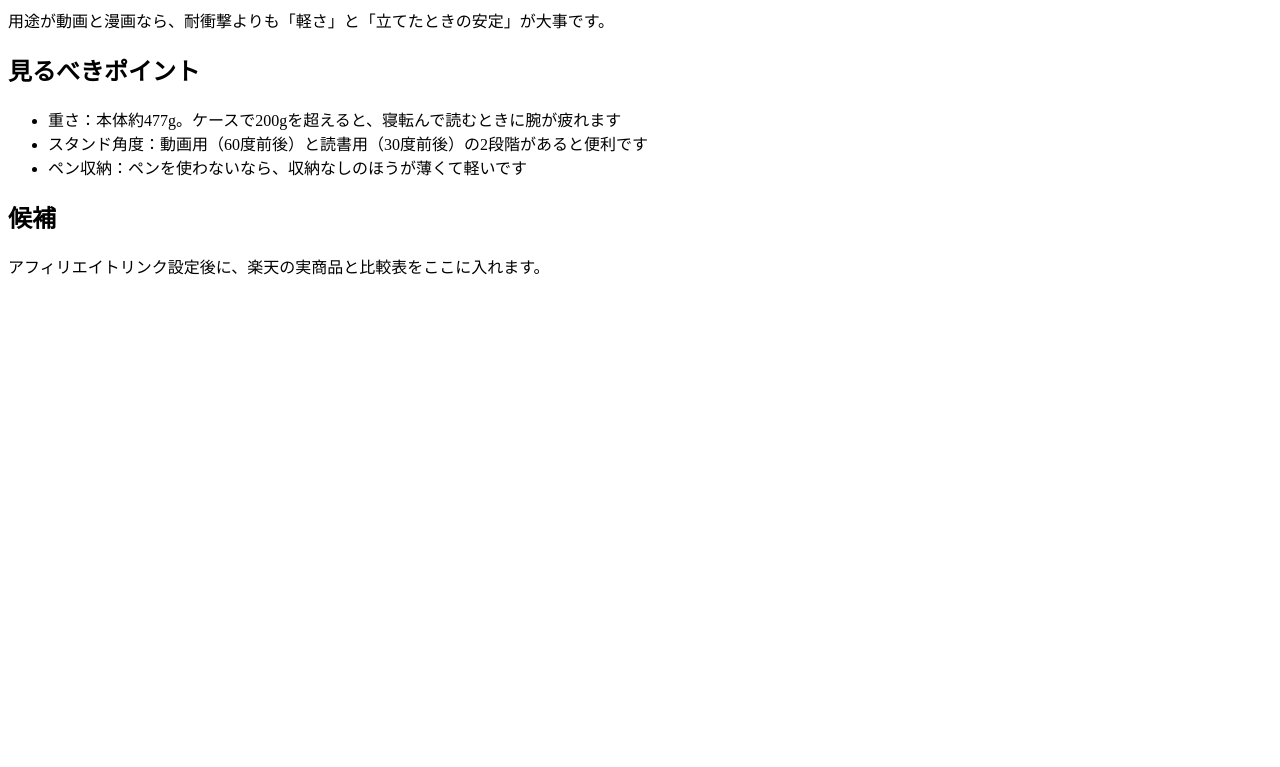
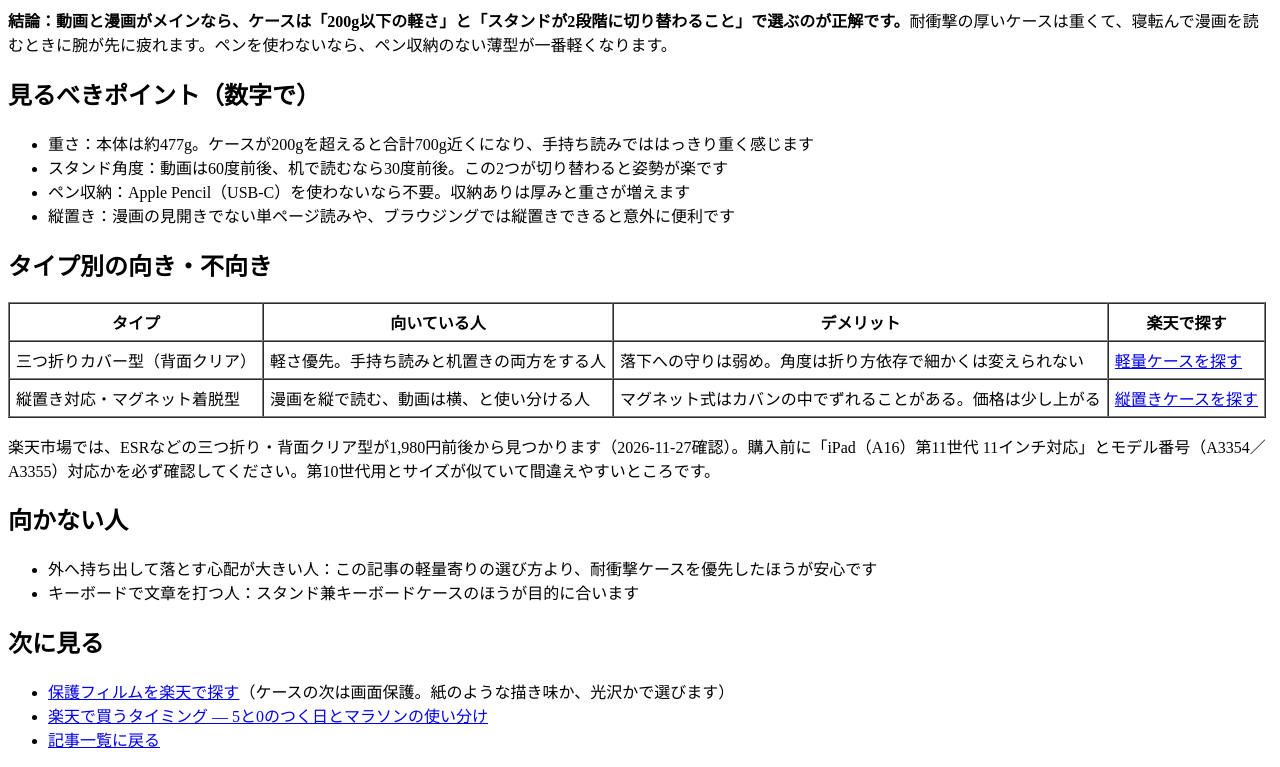
Before and after one commit to ManoCity/manocity-note, a plain HTML site: page note/ipad-a16-case.html in a window 1280 px wide. Shown: the part 121-888 px from the top of the page. Before the commit the page ends 800 px from the top, so only its background shows below. Drawn offline with Linux system fonts and the light colour scheme.

Commit message:
Add affiliate links to case article and sitemap
Updated the title and meta description for clarity and detail. Enhanced the content to emphasize key points regarding case selection for the iPad (A16).

```diff
--- a/note/ipad-a16-case.html
+++ b/note/ipad-a16-case.html
@@ -3,20 +3,47 @@
 <head>
 <meta charset="utf-8">
 <meta name="viewport" content="width=device-width, initial-scale=1">
-<title>iPad（A16）ケースの選び方 | ManoCity Note</title>
-<meta name="description" content="iPad（A16）11インチを動画と漫画に使う場合のケース選び。重さ、スタンドの角度、ペン収納の要否で整理。">
+<title>iPad（A16）ケースの選び方 — 動画と漫画がメインなら軽さと角度で選ぶ | ManoCity Note</title>
+<meta name="description" content="iPad（A16）11インチを動画と漫画に使う場合のケース選び。結論は軽さ200g以下とスタンド2段階。ペン収納の要否、縦置きの使いどころまで整理。">
 </head>
 <body>
-<p>※この記事にはアフィリエイトリンク（PR）が含まれます。価格は確認日時点のものです。</p>
+<p>※この記事にはアフィリエイトリンク（PR）が含まれます。リンク先の価格は楽天市場でその時点のものを確認してください。</p>
 <h1>iPad（A16）ケースの選び方 — 動画と漫画がメインなら</h1>
-<p>用途が動画と漫画なら、耐衝撃よりも「軽さ」と「立てたときの安定」が大事です。</p>
-<h2>見るべきポイント</h2>
+<p><strong>結論：動画と漫画がメインなら、ケースは「200g以下の軽さ」と「スタンドが2段階に切り替わること」で選ぶのが正解です。</strong>耐衝撃の厚いケースは重くて、寝転んで漫画を読むときに腕が先に疲れます。ペンを使わないなら、ペン収納のない薄型が一番軽くなります。</p>
+<h2>見るべきポイント（数字で）</h2>
 <ul>
-<li>重さ：本体約477g。ケースで200gを超えると、寝転んで読むときに腕が疲れます</li>
-<li>スタンド角度：動画用（60度前後）と読書用（30度前後）の2段階があると便利です</li>
-<li>ペン収納：ペンを使わないなら、収納なしのほうが薄くて軽いです</li>
+<li>重さ：本体は約477g。ケースが200gを超えると合計700g近くになり、手持ち読みでははっきり重く感じます</li>
+<li>スタンド角度：動画は60度前後、机で読むなら30度前後。この2つが切り替わると姿勢が楽です</li>
+<li>ペン収納：Apple Pencil（USB-C）を使わないなら不要。収納ありは厚みと重さが増えます</li>
+<li>縦置き：漫画の見開きでない単ページ読みや、ブラウジングでは縦置きできると意外に便利です</li>
 </ul>
-<h2>候補</h2>
-<p>アフィリエイトリンク設定後に、楽天の実商品と比較表をここに入れます。</p>
+<h2>タイプ別の向き・不向き</h2>
+<table border="1" cellspacing="0" cellpadding="6">
+<tr><th>タイプ</th><th>向いている人</th><th>デメリット</th><th>楽天で探す</th></tr>
+<tr>
+<td>三つ折りカバー型（背面クリア）</td>
+<td>軽さ優先。手持ち読みと机置きの両方をする人</td>
+<td>落下への守りは弱め。角度は折り方依存で細かくは変えられない</td>
+<td><a href="https://hb.afl.rakuten.co.jp/hgc/5a09156c.5740d24d.5a09156d.e6f8c2dc/?pc=https%3A%2F%2Fsearch.rakuten.co.jp%2Fsearch%2Fmall%2FiPad%2BA16%2B%25E3%2582%25B1%25E3%2583%25BC%25E3%2582%25B9%2B%25E8%25BB%25BD%25E9%2587%258F%2F&link_type=hybrid_url&ut=eyJwYWdlIjoidXJsIiwidHlwZSI6Imh5YnJpZF91cmwiLCJjb2wiOjF9" rel="nofollow sponsored noopener" target="_blank">軽量ケースを探す</a></td>
+</tr>
+<tr>
+<td>縦置き対応・マグネット着脱型</td>
+<td>漫画を縦で読む、動画は横、と使い分ける人</td>
+<td>マグネット式はカバンの中でずれることがある。価格は少し上がる</td>
+<td><a href="https://hb.afl.rakuten.co.jp/hgc/5a09156c.5740d24d.5a09156d.e6f8c2dc/?pc=https%3A%2F%2Fsearch.rakuten.co.jp%2Fsearch%2Fmall%2FiPad%2BA16%2B%25E3%2582%25B1%25E3%2583%25BC%25E3%2582%25B9%2B%25E7%25B8%25A6%25E7%25BD%25AE%25E3%2581%258D%2F&link_type=hybrid_url&ut=eyJwYWdlIjoidXJsIiwidHlwZSI6Imh5YnJpZF91cmwiLCJjb2wiOjF9" rel="nofollow sponsored noopener" target="_blank">縦置きケースを探す</a></td>
+</tr>
+</table>
+<p>楽天市場では、ESRなどの三つ折り・背面クリア型が1,980円前後から見つかります（2026-11-27確認）。購入前に「iPad（A16）第11世代 11インチ対応」とモデル番号（A3354／A3355）対応かを必ず確認してください。第10世代用とサイズが似ていて間違えやすいところです。</p>
+<h2>向かない人</h2>
+<ul>
+<li>外へ持ち出して落とす心配が大きい人：この記事の軽量寄りの選び方より、耐衝撃ケースを優先したほうが安心です</li>
+<li>キーボードで文章を打つ人：スタンド兼キーボードケースのほうが目的に合います</li>
+</ul>
+<h2>次に見る</h2>
+<ul>
+<li><a href="https://hb.afl.rakuten.co.jp/hgc/5a09156c.5740d24d.5a09156d.e6f8c2dc/?pc=https%3A%2F%2Fsearch.rakuten.co.jp%2Fsearch%2Fmall%2FiPad%2B%25E7%25AC%25AC11%25E4%25B8%2596%25E4%25BB%25A3%2B%25E3%2583%2595%25E3%2582%25A3%25E3%2583%25AB%25E3%2583%25A0%2F&link_type=hybrid_url&ut=eyJwYWdlIjoidXJsIiwidHlwZSI6Imh5YnJpZF91cmwiLCJjb2wiOjF9" rel="nofollow sponsored noopener" target="_blank">保護フィルムを楽天で探す</a>（ケースの次は画面保護。紙のような描き味か、光沢かで選びます）</li>
+<li><a href="./rakuten-sale-timing.html">楽天で買うタイミング — 5と0のつく日とマラソンの使い分け</a></li>
+<li><a href="./">記事一覧に戻る</a></li>
+</ul>
 </body>
 </html>
```
